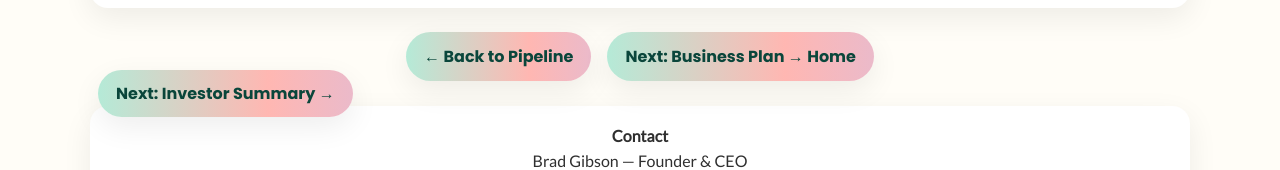
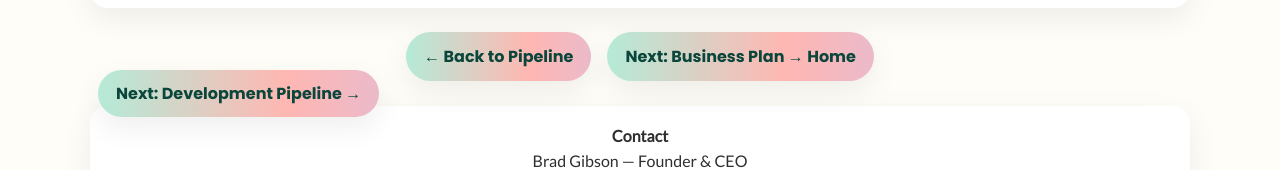
Before and after one commit to neighborhoodsnacks/neighborhoodsnacks.github.io, a plain HTML site: page pitch.html in a window 1280 px wide. Shown: the part 1808-1978 px from the top of the page. Drawn offline with Linux system fonts and the light colour scheme.

Commit message:
tweak pages

```diff
--- a/pitch.html
+++ b/pitch.html
@@ -317,7 +317,7 @@
       <a class="btn-back" href="pipeline.html" data-nav>← Back to Pipeline</a>
       <a class="btn-next" href="index.html" data-nav>Next: Business Plan → Home</a>
 
-    </div><a class="btn-next" href="pitch.html" data-nav>Next: Investor Summary →</a>
+    </div><a class="btn-next" href="pipeline.html" data-nav>Next: Development Pipeline →</a>
   </main>
 
   <!-- Footer -->
```
Also changed, not shown: roadmap.html (+1 -1 lines).
